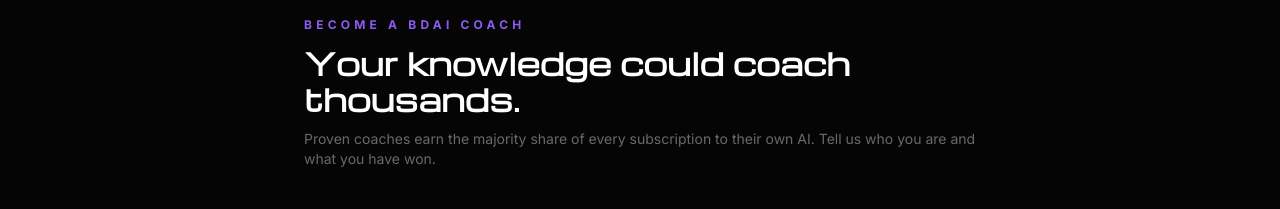
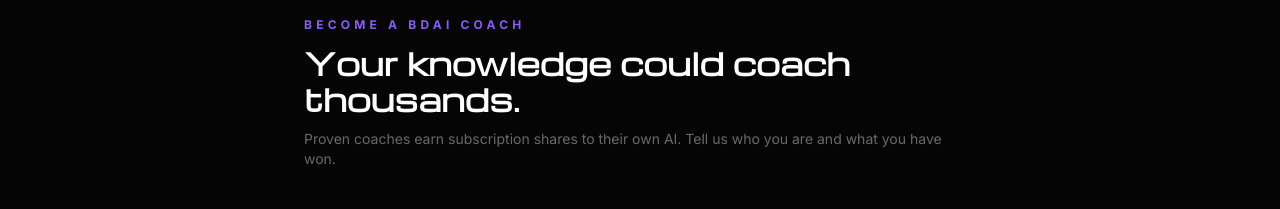
Before and after one commit to N8Nuks/blackdiamondlabs, a Next.js app: page /contact in a window 1280 px wide. Shown: the part 2140-2349 px from the top of the page. Built offline with nearby package versions, Linux system fonts and the light colour scheme.

Commit message:
Contact: coach section copy tightened

```diff
--- a/app/contact/page.tsx
+++ b/app/contact/page.tsx
@@ -216,7 +216,7 @@
       <div className="max-w-2xl mx-auto">
         <p className="text-xs font-bold uppercase tracking-[0.35em] mb-3" style={{ color: '#8B5CF6' }}>Become a BDAI Coach</p>
         <h2 className="text-3xl font-black mb-3">Your knowledge could coach thousands.</h2>
-        <p className="text-sm text-white/40 mb-10">Proven coaches earn the majority share of every subscription to their own AI. Tell us who you are and what you have won.</p>
+        <p className="text-sm text-white/40 mb-10">Proven coaches earn subscription shares to their own AI. Tell us who you are and what you have won.</p>
         {sent ? (
           <p className="text-sm" style={{ color: '#A78BFA' }}>Application received — we will be in touch. Ka pai.</p>
         ) : (
```
